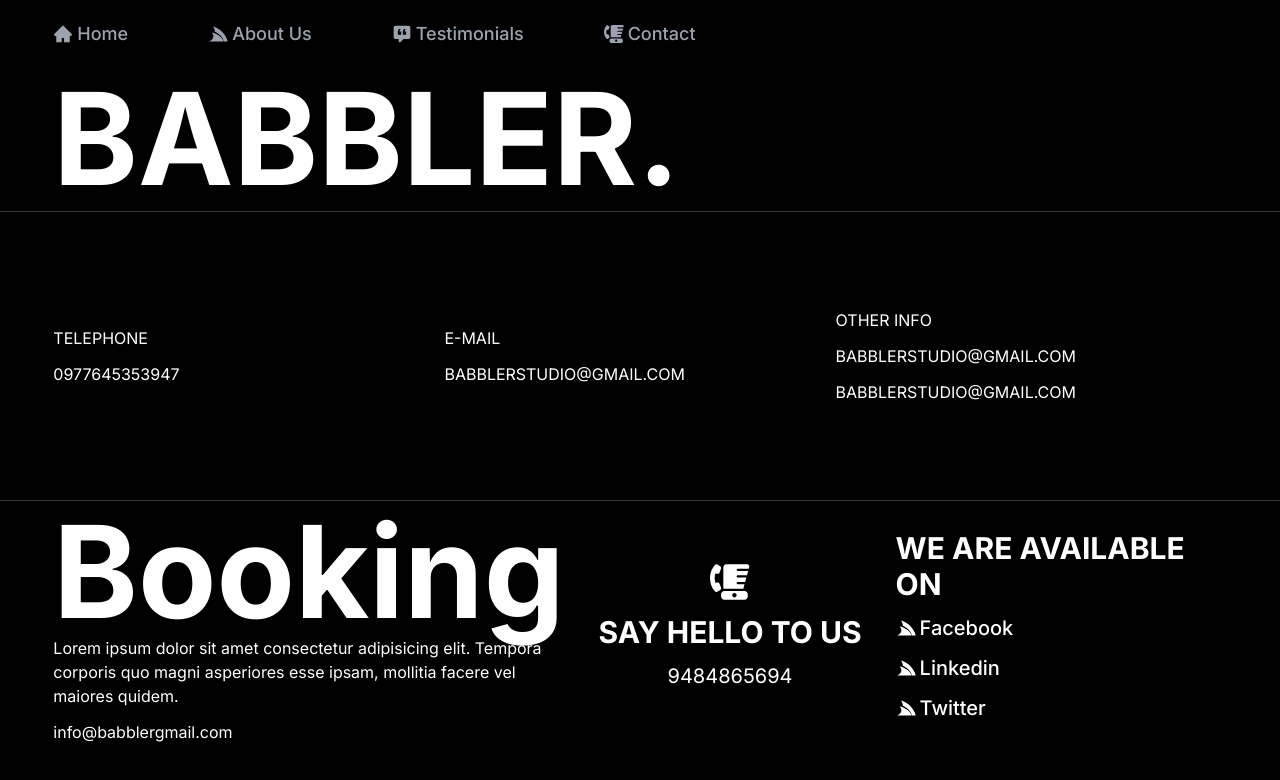
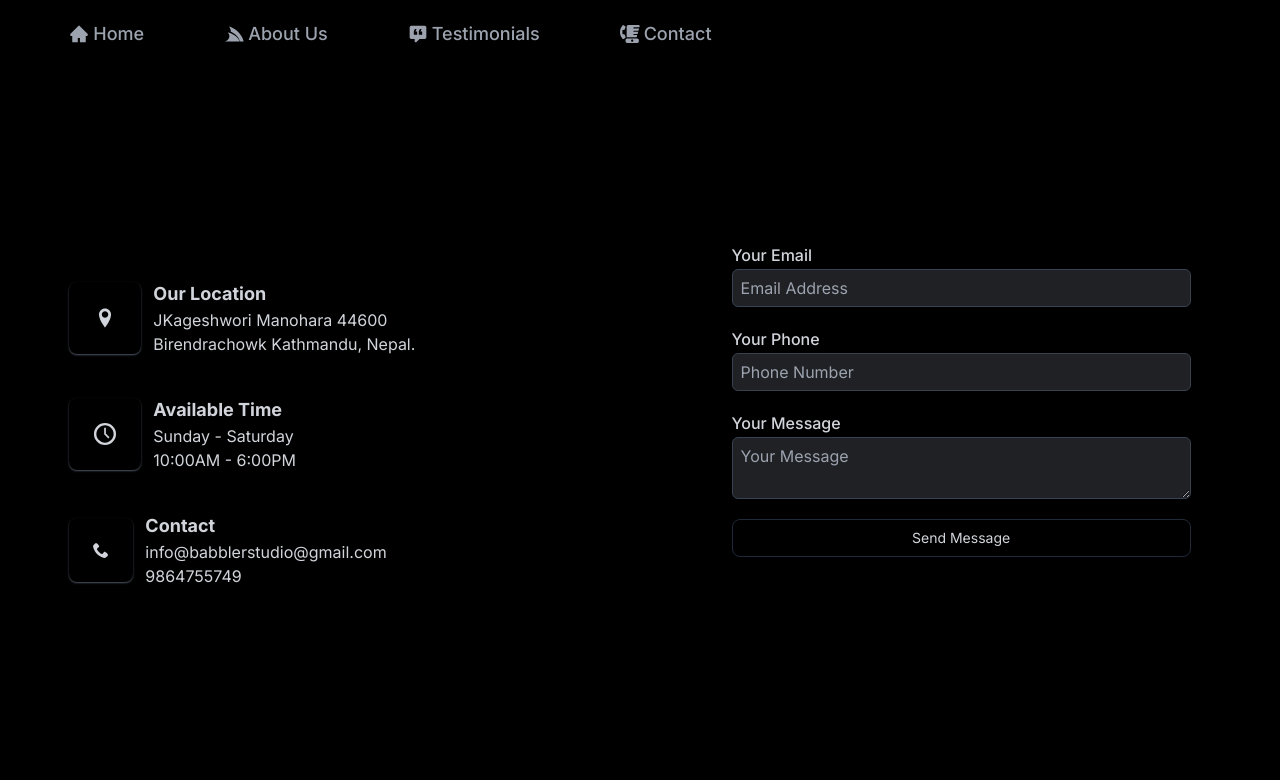
Before and after one commit to lokendra-chaulagain/Babbler-Studio, a Next.js app: page /contact in a window 1280 px wide. Shown: the top 780 px of the page. Built offline with nearby package versions, Linux system fonts and the light colour scheme.

Commit message:
add few components

```diff
--- a/app/components/Navbar.tsx
+++ b/app/components/Navbar.tsx
@@ -34,14 +34,14 @@ export default function Navbar() {
       id: 3,
       icon: <TestimonialIcon />,
       label: "Testimonials",
-      href: "/",
+      href: "/testimonials",
     },
 
     {
       id: 4,
       icon: <ContactIcon />,
       label: "Contact",
-      href: "/",
+      href: "/contact",
     },
   ];
 
--- a/app/components/TestimonialSection.tsx
+++ b/app/components/TestimonialSection.tsx
@@ -37,7 +37,7 @@ export default function TestimonialSection() {
     },
   ];
   return (
-    <div id="testimonials" className="text-gray-300 mt-32 md:mt-40">
+    <div id="testimonials" className="text-gray-300 mt-12 pb-12">
       <p className=" text-4xl font-medium  text-center mb-10">Testimonials</p>
       {/* <section className="">
         <EmblaCarousel
--- a/app/contact/page.tsx
+++ b/app/contact/page.tsx
@@ -1,93 +1,106 @@
+// "use client";
+
+// import HeroSection from "../components/HeroSection";
+// import Navbar from "../components/Navbar";
+// import ContactIcon from "../components/icons/ContactIcon";
+// import ServicesIcon from "../components/icons/ServicesIcon";
+
+// export default function Page() {
+//   // px-4  lg:w-11/12
+//   return (
+//     <div className="flex justify-center max-h-screen overflow-hidden ">
+//       <div className="   ">
+//         <div className="flex justify-between max-h-screen">
+//           <div className="flex flex-col justify-between text-white min-h-screen">
+//             <div className="flex justify-center">
+//               <div className=" w-11/12">
+//                 <Navbar />
+//               </div>
+//             </div>
+//             <div className=" flex justify-center">
+//               <p className="w-11/12 text-9xl font-bold">BABBLER.</p>
+//             </div>
+
+//             <div
+//               className=" "
+//               style={{ width: "100vw" }}>
+//               <hr className=" border-gray-500 border-opacity-50" />
+//               <div className=" flex justify-center">
+//                 <div className="flex items-center justify-between my-24 w-11/12">
+//                     <div className="w-full flex flex-col gap-3">
+//                     <p>TELEPHONE</p>
+//                     <p>0977645353947</p>
+//                   </div>
+//                     <div className="w-full flex flex-col gap-3">
+//                     <p>E-MAIL</p>
+//                     <p>BABBLERSTUDIO@GMAIL.COM</p>
+//                   </div>
+//                     <div className="w-full flex flex-col gap-3">
+//                     <p>OTHER INFO</p>
+//                     <p>BABBLERSTUDIO@GMAIL.COM</p>
+//                     <p>BABBLERSTUDIO@GMAIL.COM</p>
+//                   </div>
+//                 </div>
+//               </div>
+//               <hr className=" border-gray-500 border-opacity-50" />
+//             </div>
+
+//             <div className=" flex justify-center pb-14">
+//               <div className=" w-11/12">
+//                 <div className=" flex items-center justify-between">
+//                   <div className="w-full flex flex-col gap-3 ">
+//                     <div>
+//                       <p className=" text-9xl font-bold">Booking</p>
+//                       <p>Lorem ipsum dolor sit amet consectetur adipisicing elit. Tempora corporis quo magni asperiores esse ipsam, mollitia facere vel maiores quidem.</p>
+//                     </div>
+//                     <p>info@babblergmail.com</p>
+//                   </div>
+
+//                   <div className="w-full flex flex-col items-center gap-3">
+//                     <svg
+//                       viewBox="0 0 576 512"
+//                       fill="currentColor"
+//                       className="h-10 w-10">
+//                       <path d="M192 352V48c0-26.5 21.5-48 48-48h294.1c21.1 0 36.4 20.1 30.9 40.4L558.5 64H400c-8.8 0-16 7.2-16 16s7.2 16 16 16h149.8l-17.5 64H400c-8.8 0-16 7.2-16 16s7.2 16 16 16h123.6l-17.5 64H400c-8.8 0-16 7.2-16 16s7.2 16 16 16h97.5L480 352H192zm16 32h288c26.5 0 48 21.5 48 48v32c0 26.5-21.5 48-48 48H208c-26.5 0-48-21.5-48-48v-32c0-26.5 21.5-48 48-48zm144 96c17.7 0 32-14.3 32-32s-14.3-32-32-32-32 14.3-32 32 14.3 32 32 32zM147.5 30.7c10.8 6.7 15.3 21 10.6 33.4l-22 57.8c-4.2 10.9-14.5 17.6-25.3 16.4l-33.3-3.6c-13.6 42.2-13.6 88.4 0 130.7l33.3-3.6c10.9-1.2 21.2 5.5 25.3 16.4l22 57.8c4.7 12.4.2 26.7-10.6 33.4l-44 27.2c-9.7 6-21.9 4.2-29.8-4.3C-24.6 286-24.6 114 73.7 7.8c7.9-8.5 20.1-10.3 29.8-4.3l44 27.2z" />
+//                     </svg>
+//                     <p className="text-3xl font-bold">SAY HELLO TO US</p>
+//                     <p className=" text-xl">9484865694</p>
+//                   </div>
+
+//                   <div className="w-full flex flex-col gap-3">
+//                     <p className=" text-3xl font-bold"> WE ARE AVAILABLE ON</p>
+//                     <p className="flex items-center gap-1 text-xl font-medium">
+//                       {" "}
+//                       <ServicesIcon />
+//                       Facebook
+//                     </p>
+//                     <p className="flex items-center gap-1 text-xl font-medium">
+//                       <ServicesIcon />
+//                       Linkedin
+//                     </p>
+//                     <p className="flex items-center gap-1 text-xl font-medium">
+//                       <ServicesIcon />
+//                       Twitter
+//                     </p>
+//                   </div>
+//                 </div>
+//               </div>
+//             </div>
+//           </div>
+//         </div>
+//       </div>
+//     </div>
+//   );
+// }
+
 "use client";
-
-import HeroSection from "../components/HeroSection";
-import Navbar from "../components/Navbar";
-import ContactIcon from "../components/icons/ContactIcon";
-import ServicesIcon from "../components/icons/ServicesIcon";
+import ContactSection from "../components/ContactSection";
 
 export default function Page() {
-  // px-4  lg:w-11/12
   return (
-    <div className="flex justify-center max-h-screen overflow-hidden ">
-      <div className="   ">
-        <div className="flex justify-between max-h-screen">
-          <div className="flex flex-col justify-between text-white min-h-screen">
-            <div className="flex justify-center">
-              <div className=" w-11/12">
-                <Navbar />
-              </div>
-            </div>
-            <div className=" flex justify-center">
-              <p className="w-11/12 text-9xl font-bold">BABBLER.</p>
-            </div>
-
-            <div
-              className=" "
-              style={{ width: "100vw" }}>
-              <hr className=" border-gray-500 border-opacity-50" />
-              <div className=" flex justify-center">
-                <div className="flex items-center justify-between my-24 w-11/12">
-                    <div className="w-full flex flex-col gap-3">
-                    <p>TELEPHONE</p>
-                    <p>0977645353947</p>
-                  </div>
-                    <div className="w-full flex flex-col gap-3">
-                    <p>E-MAIL</p>
-                    <p>BABBLERSTUDIO@GMAIL.COM</p>
-                  </div>
-                    <div className="w-full flex flex-col gap-3">
-                    <p>OTHER INFO</p>
-                    <p>BABBLERSTUDIO@GMAIL.COM</p>
-                    <p>BABBLERSTUDIO@GMAIL.COM</p>
-                  </div>
-                </div>
-              </div>
-              <hr className=" border-gray-500 border-opacity-50" />
-            </div>
-
-            <div className=" flex justify-center pb-14">
-              <div className=" w-11/12">
-                <div className=" flex items-center justify-between">
-                  <div className="w-full flex flex-col gap-3 ">
-                    <div>
-                      <p className=" text-9xl font-bold">Booking</p>
-                      <p>Lorem ipsum dolor sit amet consectetur adipisicing elit. Tempora corporis quo magni asperiores esse ipsam, mollitia facere vel maiores quidem.</p>
-                    </div>
-                    <p>info@babblergmail.com</p>
-                  </div>
-
-                  <div className="w-full flex flex-col items-center gap-3">
-                    <svg
-                      viewBox="0 0 576 512"
-                      fill="currentColor"
-                      className="h-10 w-10">
-                      <path d="M192 352V48c0-26.5 21.5-48 48-48h294.1c21.1 0 36.4 20.1 30.9 40.4L558.5 64H400c-8.8 0-16 7.2-16 16s7.2 16 16 16h149.8l-17.5 64H400c-8.8 0-16 7.2-16 16s7.2 16 16 16h123.6l-17.5 64H400c-8.8 0-16 7.2-16 16s7.2 16 16 16h97.5L480 352H192zm16 32h288c26.5 0 48 21.5 48 48v32c0 26.5-21.5 48-48 48H208c-26.5 0-48-21.5-48-48v-32c0-26.5 21.5-48 48-48zm144 96c17.7 0 32-14.3 32-32s-14.3-32-32-32-32 14.3-32 32 14.3 32 32 32zM147.5 30.7c10.8 6.7 15.3 21 10.6 33.4l-22 57.8c-4.2 10.9-14.5 17.6-25.3 16.4l-33.3-3.6c-13.6 42.2-13.6 88.4 0 130.7l33.3-3.6c10.9-1.2 21.2 5.5 25.3 16.4l22 57.8c4.7 12.4.2 26.7-10.6 33.4l-44 27.2c-9.7 6-21.9 4.2-29.8-4.3C-24.6 286-24.6 114 73.7 7.8c7.9-8.5 20.1-10.3 29.8-4.3l44 27.2z" />
-                    </svg>
-                    <p className="text-3xl font-bold">SAY HELLO TO US</p>
-                    <p className=" text-xl">9484865694</p>
-                  </div>
-
-                  <div className="w-full flex flex-col gap-3">
-                    <p className=" text-3xl font-bold"> WE ARE AVAILABLE ON</p>
-                    <p className="flex items-center gap-1 text-xl font-medium">
-                      {" "}
-                      <ServicesIcon />
-                      Facebook
-                    </p>
-                    <p className="flex items-center gap-1 text-xl font-medium">
-                      <ServicesIcon />
-                      Linkedin
-                    </p>
-                    <p className="flex items-center gap-1 text-xl font-medium">
-                      <ServicesIcon />
-                      Twitter
-                    </p>
-                  </div>
-                </div>
-              </div>
-            </div>
-          </div>
-        </div>
+    <div className="flex justify-center min-h-screen items-center  ">
+      <div className="px-4  lg:w-11/12   ">
+        <ContactSection />
       </div>
     </div>
   );
--- a/app/testimonials/page.tsx
+++ b/app/testimonials/page.tsx
@@ -1,10 +1,18 @@
-"use client"
-
+"use client";
+import Navbar from "../components/Navbar";
+import TestimonialSection from "../components/TestimonialSection";
 
 export default function Page() {
   return (
-    <div className=" text-gray-300">
-      Testimonials
+    <div className="flex justify-center  items-center  ">
+      <div className="px-4  lg:w-11/12   ">
+        <div className="flex justify-between max-h-screen">
+          <div className="flex flex-col justify-between text-white ">
+            <Navbar />
+            <TestimonialSection />
+          </div>
+        </div>
+      </div>
     </div>
   );
 }
```
Also changed, not shown: app/about/page.tsx (+55 -23 lines), app/page.tsx (+3 -70 lines).
